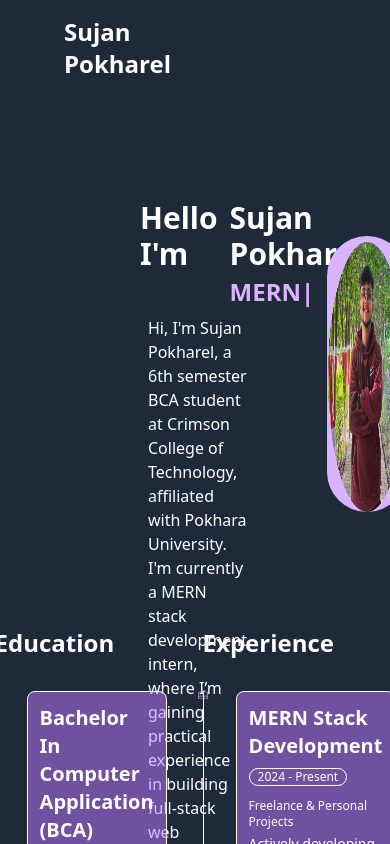
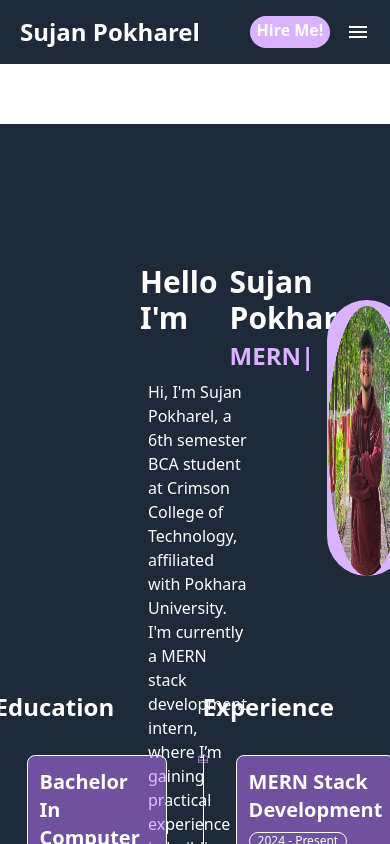
Before and after one commit to SUJANPOKHAREL07/Sujan_portfolio, a React (Vite) app: page / in a window 390 px wide. Shown: the top 844 px of the page. Built offline with nearby package versions, Linux system fonts and the light colour scheme.

Commit message:
nav bar responsive fixed

```diff
--- a/src/App.tsx
+++ b/src/App.tsx
@@ -11,7 +11,7 @@ function App() {
 
   return (
     <>
-      <div className="">
+      <div className=" ">
         <Nav />
       <div id="/" className="  flex justify-center items-center" >
         <Home/>
--- a/src/Component/nav.tsx
+++ b/src/Component/nav.tsx
@@ -1,24 +1,21 @@
-
 import { useState } from "react";
 import { Link } from "react-scroll";
 import Modal from "./modal";
-import { IoMdCloseCircleOutline } from "react-icons/io";
+import { IoMdClose, IoMdCloseCircleOutline, IoMdMenu } from "react-icons/io";
 import Hireme from "./hiremeForm";
 
 function Nav() {
-  const[hireClick, setHire]=useState(false)
+  const [hireClick, setHire] = useState(false);
+  const [isOpen, setisOpen] = useState(false);
   return (
     <nav>
-      <div className="flex bg-gray-800 w-full fixed top-0 z-50">
-        <h1 className="font-bold text-2xl py-4 text-white ml-16">
-          Sujan Pokharel
-        </h1>
-        <div className="ml-[30rem] space-x-8 py-5 font-semibold">
+      <div className="bg-gray-800 flex md:px-15 px-5 items-center justify-between  ">
+        <h1 className="font-bold text-2xl py-4 text-white  ">Sujan Pokharel</h1>
+        <div className="md:flex hidden space-x-8  font-semibold">
           <Link
             to="/"
             smooth={true}
             duration={500}
-
             spy={true}
             activeClass="text-purple-300"
             className="cursor-pointer text-white hover:text-purple-300"
@@ -59,13 +56,70 @@ function Nav() {
             Contact
           </Link>
         </div>
-        <div className="py-4 ml-40 text-white font-bold">
-          <button onClick={()=>setHire(true)} className="bg-purple-300 w-20 h-8 border-b-4 border-purple-300 hover:border-purple-300 hover:bg-purple-100 hover:text-purple-400 rounded-2xl">
+        <div className="flex justify-evenly space-x-4 font-bold">
+          <button
+            onClick={() => setHire(true)}
+            className="bg-purple-300 w-20 h-8 border-b-4 text-white border-purple-300 hover:border-purple-300 hover:bg-purple-100 hover:text-purple-400 rounded-2xl"
+          >
             Hire Me!
           </button>
+          <button
+            className="text-white md:hidden"
+            onClick={() => setisOpen(!isOpen)}
+          >
+            {isOpen ? <IoMdClose size={24} /> : <IoMdMenu size={24} />}
+          </button>
+
         </div>
       </div>
-      {hireClick &&(
+      {isOpen && (
+        <div className=" bg-gray-800 text-right font-semibold space-y-2 flex flex-col z-50 mt-13 inset-0 h-20 fixed px-12 ">
+          <Link
+            to="/"
+            smooth={true}
+            duration={500}
+            spy={true}
+            activeClass="text-purple-300"
+            className="cursor-pointer text-white hover:text-purple-300"
+          >
+            Home
+          </Link>
+          <Link
+            to="/about"
+            smooth={true}
+            duration={500}
+            offset={-70}
+            spy={true}
+            activeClass="text-purple-300"
+            className="cursor-pointer text-white hover:text-purple-300"
+          >
+            About
+          </Link>
+          <Link
+            to="/projects"
+            smooth={true}
+            duration={500}
+            offset={-70}
+            spy={true}
+            activeClass="text-purple-300"
+            className="cursor-pointer text-white hover:text-purple-300"
+          >
+            Projects
+          </Link>
+          <Link
+            to="/contact"
+            smooth={true}
+            duration={500}
+            offset={-70}
+            spy={true}
+            activeClass="text-purple-300"
+            className="cursor-pointer text-white hover:text-purple-300"
+          >
+            Contact
+          </Link>
+        </div>
+      )}
+      {hireClick && (
         <div className="">
           <Modal>
             <div className="bg-purple-200 w-11/12 sm:w-2/3 md:w-1/2 lg:w-1/3 rounded-md p-4">
@@ -75,7 +129,7 @@ function Nav() {
                   className="text-purple-500 text-xl cursor-pointer hover:scale-110 transition-transform duration-200"
                 />
               </div>
-            <Hireme/>
+              <Hireme />
             </div>
           </Modal>
         </div>
```
Lines whose indentation alone changed are shown as unchanged.
